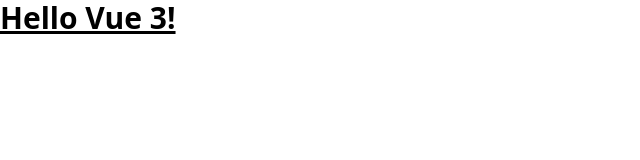
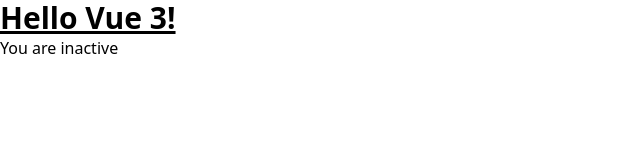
Before and after one commit to ketan75vekariya/FirstProject, a Vue app: page / in a window 1280 px wide. Shown: the top 160 px of the page, without its empty margins (0-640 px from the left). Built offline with nearby package versions, Linux system fonts and the light colour scheme.

Commit message:
v-if and v-else

```diff
--- a/src/App.vue
+++ b/src/App.vue
@@ -2,7 +2,8 @@
 export default {
   data() {
     return {
-      message: 'Hello Vue 3!'
+      message: 'Hello Vue 3!',
+      status:false,
     }
   }
 }
@@ -11,4 +12,6 @@
  <h1 class="text-3xl font-bold underline">
     {{message}}
   </h1>
+  <p v-if="status">You are active</p>
+  <p v-else>You are inactive</p>
 </template>
```
